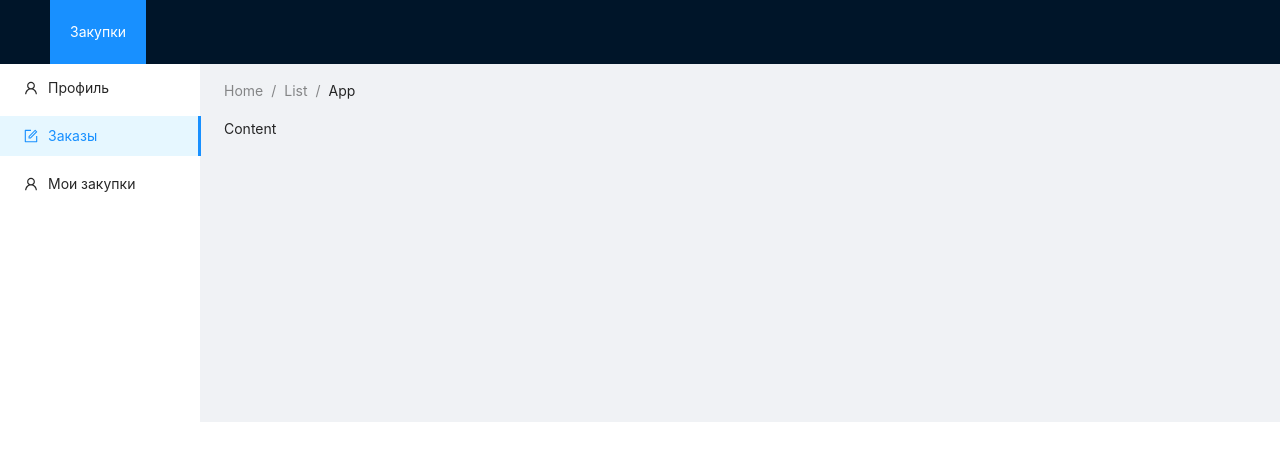
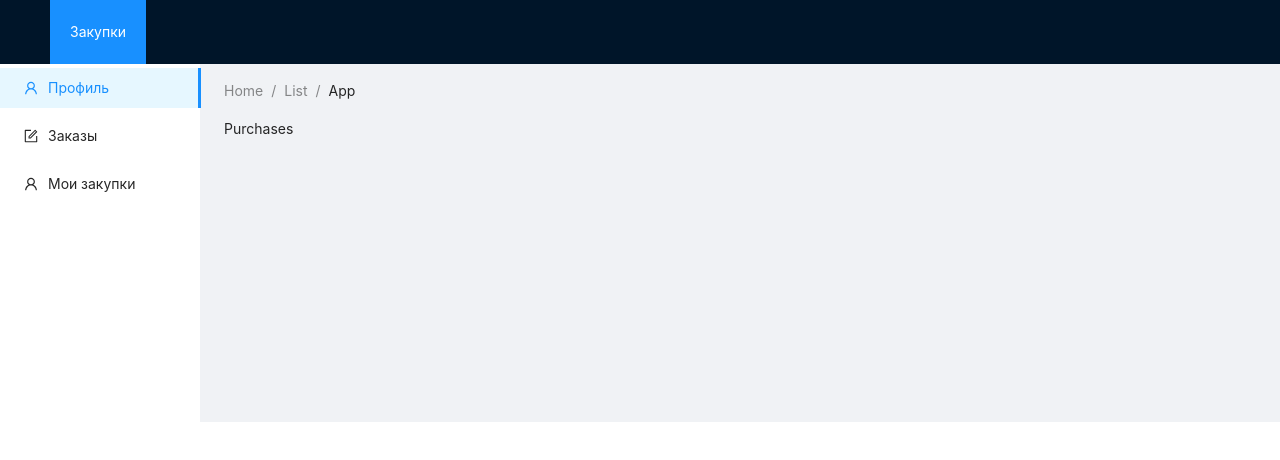
Before and after one commit to shurupov/2020-11-otus-spring-shurupov-project, a React app in the folder ui/: page /purchases in a window 1280 px wide. Shown: the top 460 px of the page. Built offline with nearby package versions, Linux system fonts and the light colour scheme.

Commit message:
4 Started Saga

```diff
--- a/ui/src/App.tsx
+++ b/ui/src/App.tsx
@@ -4,10 +4,16 @@ import { Layout } from 'antd';
 import {TopMenu} from "./components/topMenu/TopMenu";
 import {LeftMenu} from "./components/leftMenu/LeftMenu";
 import {Breadcrumbs} from "./components/breadcrumbs/BreadCrumbs";
+import {Provider} from "react-redux";
+import {store, history} from "./store/store";
+import {ConnectedRouter} from "connected-react-router";
+import {CustomContent} from "./components/customContent/CustomContent";
 
 const { Content, Sider } = Layout;
 
 export const App = () => (
+    <Provider store={store}>
+        <ConnectedRouter history={history}>
             <Layout>
                 <TopMenu />
                 <Layout>
@@ -23,9 +29,11 @@ export const App = () => (
                                 minHeight: 280,
                             }}
                         >
-                    Content
+                            <CustomContent />
                         </Content>
                     </Layout>
                 </Layout>
             </Layout>
+        </ConnectedRouter>
+    </Provider>
 );
--- /dev/null
+++ b/ui/src/components/customContent/CustomContent.tsx
@@ -0,0 +1,14 @@
+import React from "react";
+import { Route, Switch } from "react-router-dom";
+import {PurchasesList} from "../purchasesList/PurchasesList";
+
+export const CustomContent = () => (
+    <Switch>
+        <Route path="/" exact>
+            Index page
+        </Route>
+        <Route path="/purchases" exact>
+            <PurchasesList />
+        </Route>
+    </Switch>
+);
--- a/ui/src/components/leftMenu/LeftMenu.tsx
+++ b/ui/src/components/leftMenu/LeftMenu.tsx
@@ -1,16 +1,17 @@
 import {Menu} from "antd";
 import {FormOutlined, UserOutlined} from "@ant-design/icons";
 import React from "react";
+import {Link} from "react-router-dom";
 
 export const LeftMenu = () => (
     <Menu
         mode="inline"
-        defaultSelectedKeys={['2']}
+        defaultSelectedKeys={['profile']}
         defaultOpenKeys={[]}
         style={{ height: '100%', borderRight: 0 }}
     >
-        <Menu.Item key="1" icon={<UserOutlined />}>Профиль</Menu.Item>
-        <Menu.Item key="2" icon={<FormOutlined />}><a href={"/orders"}>Заказы</a></Menu.Item>
-        <Menu.Item key="3" icon={<UserOutlined />} isSelected><a href={"/my-purchases"}>Мои закупки</a></Menu.Item>
+        <Menu.Item key="profile" icon={<UserOutlined />}><Link to={"/profile"}>Профиль</Link></Menu.Item>
+        <Menu.Item key="orders" icon={<FormOutlined />}><Link to={"/orders"}>Заказы</Link></Menu.Item>
+        <Menu.Item key="my-purchases" icon={<UserOutlined />}><Link to={"/my-purchases"}>Мои закупки</Link></Menu.Item>
     </Menu>
 );
--- /dev/null
+++ b/ui/src/components/purchasesList/PurchasesList.tsx
@@ -0,0 +1,7 @@
+import React from "react";
+
+export const PurchasesList = () => (
+    <div>
+        Purchases
+    </div>
+);
--- /dev/null
+++ b/ui/src/components/routing/saga.ts
@@ -0,0 +1,16 @@
+import {put, takeEvery, select} from "redux-saga/effects";
+import {sagaActionTypes} from "../../store/sagaActionTypes";
+
+export const pathSelector = (state: any) => state.router.location.pathname;
+export const locationSelector = (state: any) => state.router.location;
+
+export function* workerLocationChange(): any {
+    const url = yield select(pathSelector);
+    console.log(url);
+    const location = yield select(locationSelector);
+    console.log(location);
+}
+
+export function* watchLocationChange() {
+    yield takeEvery(sagaActionTypes.LOCATION_CHANGE, workerLocationChange);
+}
--- a/ui/src/components/topMenu/TopMenu.tsx
+++ b/ui/src/components/topMenu/TopMenu.tsx
@@ -1,8 +1,7 @@
-
 import React from "react";
 
-import { Layout, Menu, Breadcrumb } from 'antd';
-const { Header, Content, Sider } = Layout;
+import { Layout, Menu } from 'antd';
+const { Header } = Layout;
 
 export const TopMenu = () => (
     <Header className="header">
--- /dev/null
+++ b/ui/src/store/reducer.ts
@@ -0,0 +1,6 @@
+import {combineReducers} from "redux";
+import {connectRouter} from "connected-react-router";
+
+export const createRootReducer = (history: any) => combineReducers({
+    router: connectRouter(history),
+});
--- /dev/null
+++ b/ui/src/store/sagaActionTypes.ts
@@ -0,0 +1,7 @@
+export const sagaActionTypes = {
+
+    LOCATION_CHANGE: "@@router/LOCATION_CHANGE",
+
+    AUTHENTICATION_LOGIN:      "saga/authentication/login",
+    AUTHENTICATION_LOGOUT:     "saga/authentication/logout",
+};
--- /dev/null
+++ b/ui/src/store/store.ts
@@ -0,0 +1,32 @@
+import {createBrowserHistory} from "history";
+import createSagaMiddleware from "redux-saga";
+import {applyMiddleware, compose, createStore, PreloadedState, Store} from "redux";
+import {composeWithDevTools} from "redux-devtools-extension";
+import {createRootReducer} from "./reducer";
+import { routerMiddleware } from "connected-react-router";
+import {watchLocationChange} from "../components/routing/saga";
+
+export const history = createBrowserHistory();
+
+const sagaMiddleware = createSagaMiddleware();
+
+export default function configureStore(preloadedState: PreloadedState<any>) {
+    const store = createStore(
+        createRootReducer(history), // root reducer with router state
+        preloadedState,
+        compose(
+            composeWithDevTools(
+                applyMiddleware(
+                    routerMiddleware(history),
+                    sagaMiddleware
+                )
+            ),
+        ),
+    )
+
+    return store;
+}
+
+export const store: Store = configureStore({});
+
+sagaMiddleware.run(watchLocationChange);
```
Lines whose indentation alone changed are shown as unchanged.
